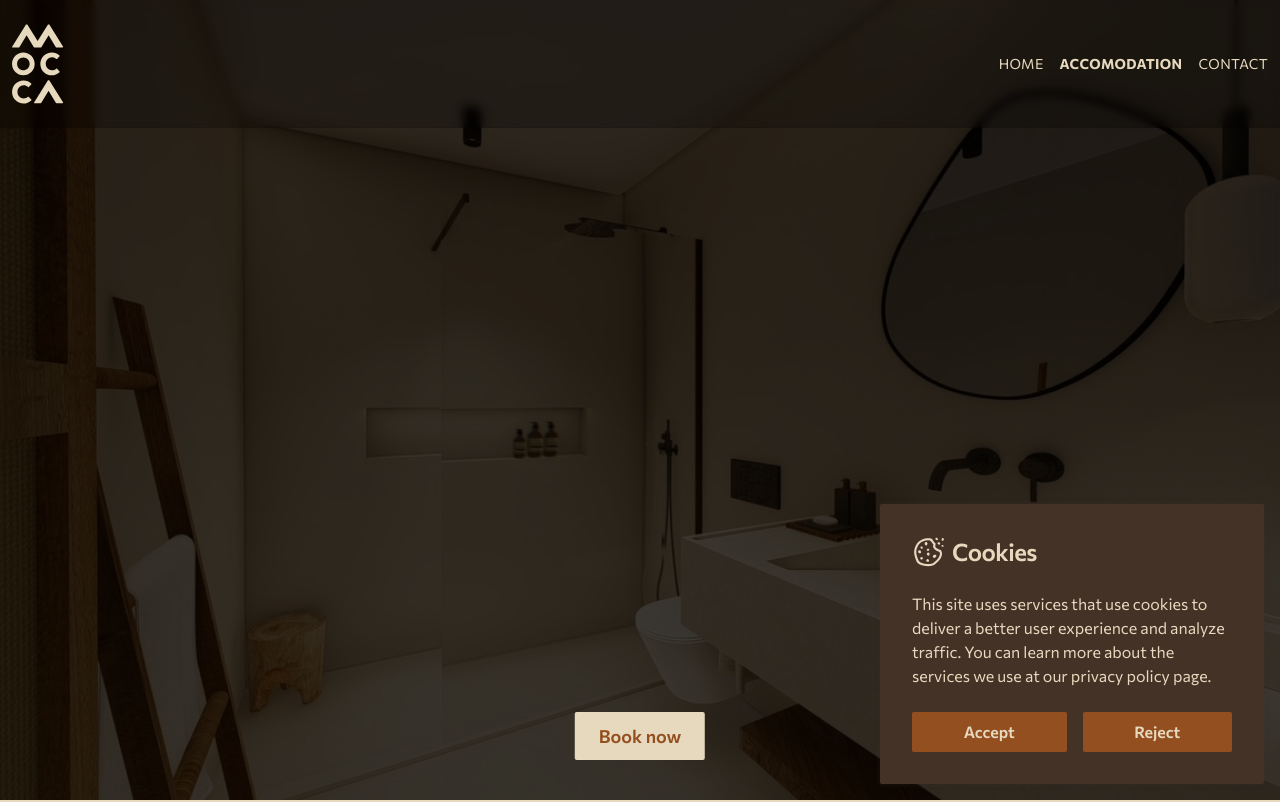
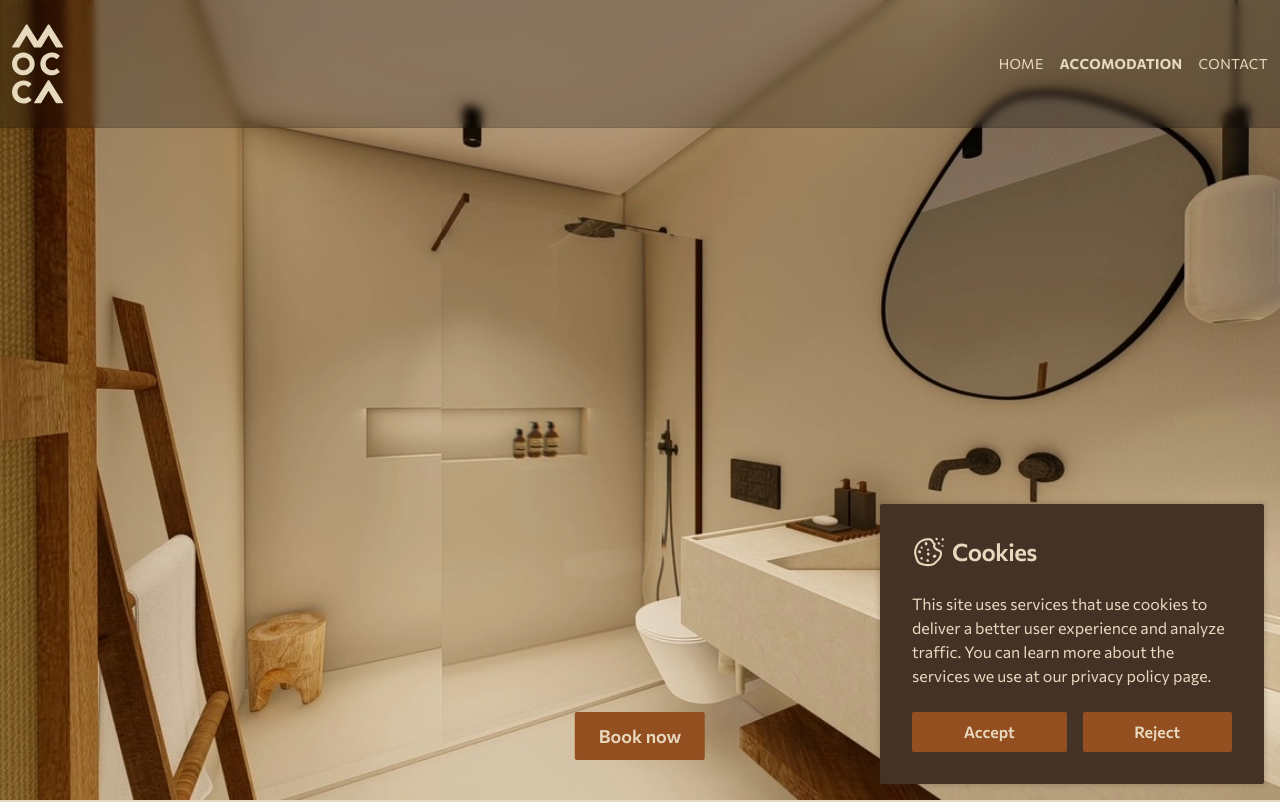
Before and after one commit to chrismitsdev/mocca-living, a Next.js app: page /en/accomodation in a window 1280 px wide. Shown: the top 802 px of the page. Built offline with nearby package versions, Linux system fonts and the light colour scheme.

Commit message:
minor changes

```diff
--- a/src/components/page/accomodation/introduction.tsx
+++ b/src/components/page/accomodation/introduction.tsx
@@ -8,21 +8,23 @@ import indoorImage from '#/public/images/indoor/1.webp'
 function Introduction() {
   return (
     <>
-      <div className='relative h-[100svh] before:absolute before:inset-0 before:bg-black/75'>
+      <div className='relative h-[100svh]'>
         <Image
-          priority
-          draggable={false}
           className='w-full h-full object-cover'
           src={indoorImage}
           alt='Hero image'
+          draggable={false}
+          priority
         />
         <Button
           className='absolute bottom-10 left-1/2 -translate-x-1/2'
-          variant='primary-alt'
+          variant='primary'
           size='large'
           asChild
         >
-          <Link href='/contact'>{'Book now'}</Link>
+          <Link href='/contact'>
+            <span>{'Book now'}</span>
+          </Link>
         </Button>
       </div>
       <Container
--- a/src/components/page/home/home-carousel.tsx
+++ b/src/components/page/home/home-carousel.tsx
@@ -18,10 +18,7 @@ const images = Object.values(outdoorImages)
 
 function HomeCarousel() {
   return (
-    <CarouselProvider
-      images={images}
-      loop
-    >
+    <CarouselProvider images={images}>
       <CarouselRoot className='max-w-full'>
         <CarouselViewport className='h-full'>
           <CarouselImageContainer className='h-full'>
--- a/src/components/shared/header-navigation.tsx
+++ b/src/components/shared/header-navigation.tsx
@@ -3,8 +3,7 @@
 import * as React from 'react'
 import {motion, useTransform, useMotionTemplate} from 'framer-motion'
 import {HamburgerMenuIcon, Cross2Icon} from '@radix-ui/react-icons'
-// import {useBoundedScroll} from '@/hooks/useBoundedScroll'
-import {useBoundedScrollDiff} from '@/hooks/useBoundedScrollDiff'
+import {useBoundedScroll} from '@/hooks/useBoundedScroll'
 import {usePathname, Link} from '@/navigation'
 import {Typography} from '@/components/ui/typography'
 import {Container} from '@/components/shared/container'
@@ -35,20 +34,10 @@ const HEADER_MIN_HEIGHT = 64
 const LOGO_MAX_SCALE = 1
 const LOGO_MIN_SCALE = 0.5
 
-// Start: box-shadow: 0px 0px 0px -4px rgba(69, 50, 39, 0.24);
-// End: box-shadow: 0px 4px 12px -4px rgba(69, 50, 39, 0.24);
-
-// surface-1: rgba(231, 217, 190, 1)
-// surface-2: rgba(221, 200, 162, 1)
-// surface-3: rgba(199, 180, 146, 1)
-// surface-4: rgba(177, 160, 130, 1)
-// surface-5: rgba(155, 140, 113, 1)
-// brand-9: rgba(148, 79, 33, 1)
-
 function HeaderNavigation({links}: HeaderNavigationProps) {
   const [drawerOpen, setDrawerOpen] = React.useState(false)
   const pathname = usePathname()
-  const {scrollYBoundedProgress} = useBoundedScrollDiff(200)
+  const {scrollYBoundedProgress} = useBoundedScroll(200)
 
   const headerLinks = links.map(({href, label}) => (
     <HeaderLink
```
